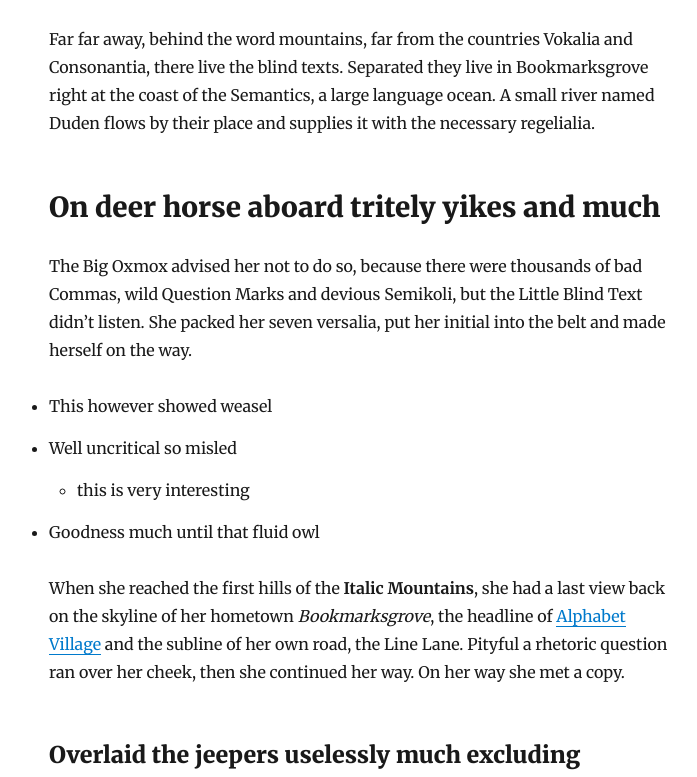
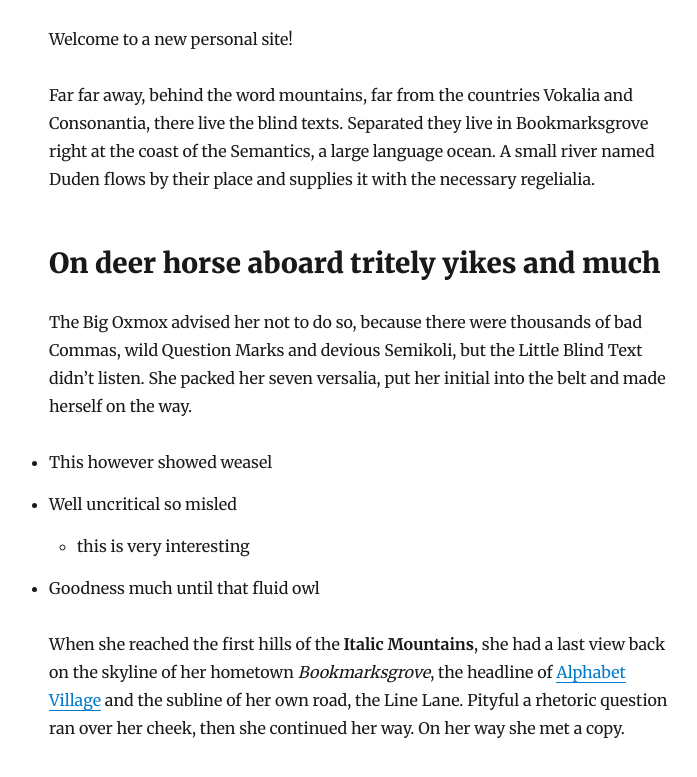
Before and after one commit to KyleLeneau/personal-site, a Gatsby site: page /time-for-a-new-site/ in a window 1280 px wide. Shown: the part 170-947 px from the top of the page, without its empty margins (276-973 px from the left). Built offline with nearby package versions, Linux system fonts and the light colour scheme; Gatsby itself is replaced by a stand-in of ours; some packages are replaced by stand-ins of ours.

Commit message:
Adding a small change

```diff
--- a/content/blog/time-for-a-new-site/index.md
+++ b/content/blog/time-for-a-new-site/index.md
@@ -3,6 +3,8 @@ title: Time for a new site
 date: "2020-06-08T22:40:32.169Z"
 description: This is a custom description for SEO and Open Graph purposes, rather than the default generated excerpt. Simply add a description field to the frontmatter.
 ---
+
+Welcome to a new personal site!
 
 Far far away, behind the word mountains, far from the countries Vokalia and
 Consonantia, there live the blind texts. Separated they live in Bookmarksgrove
```
